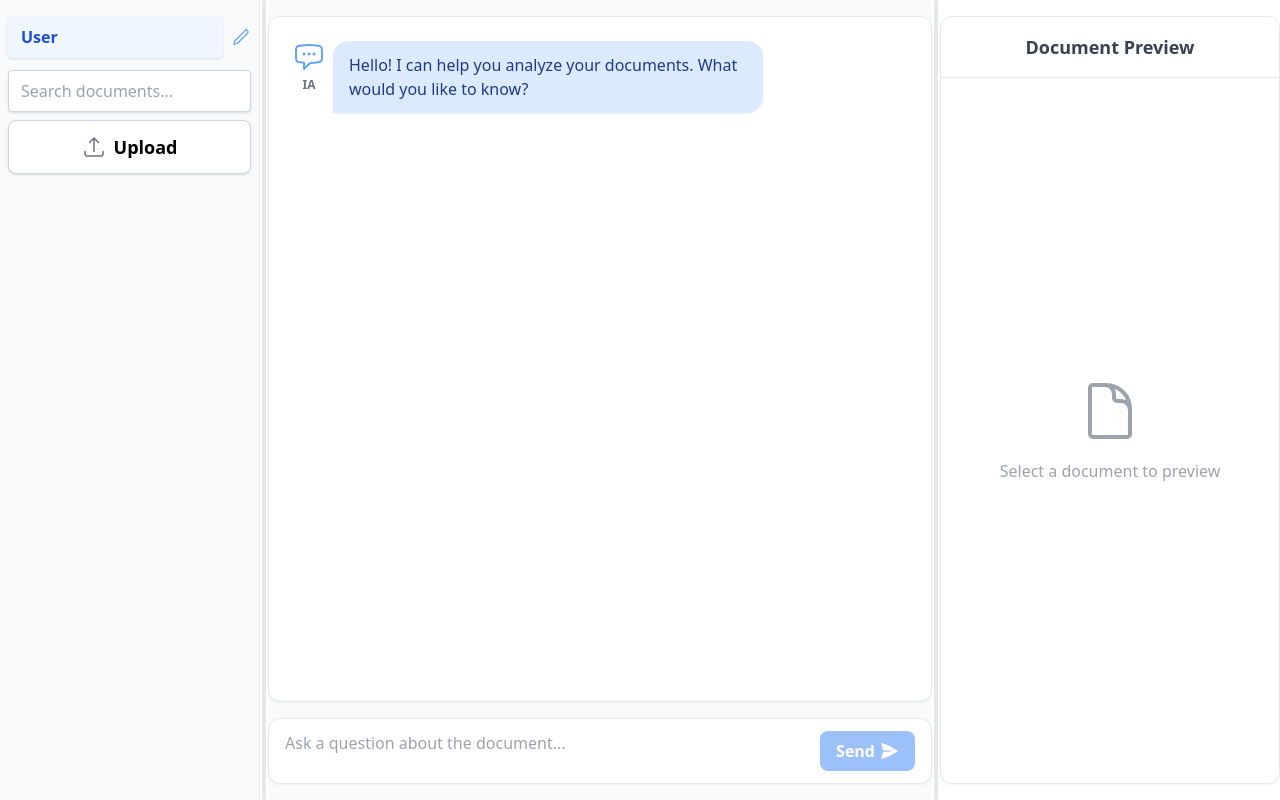
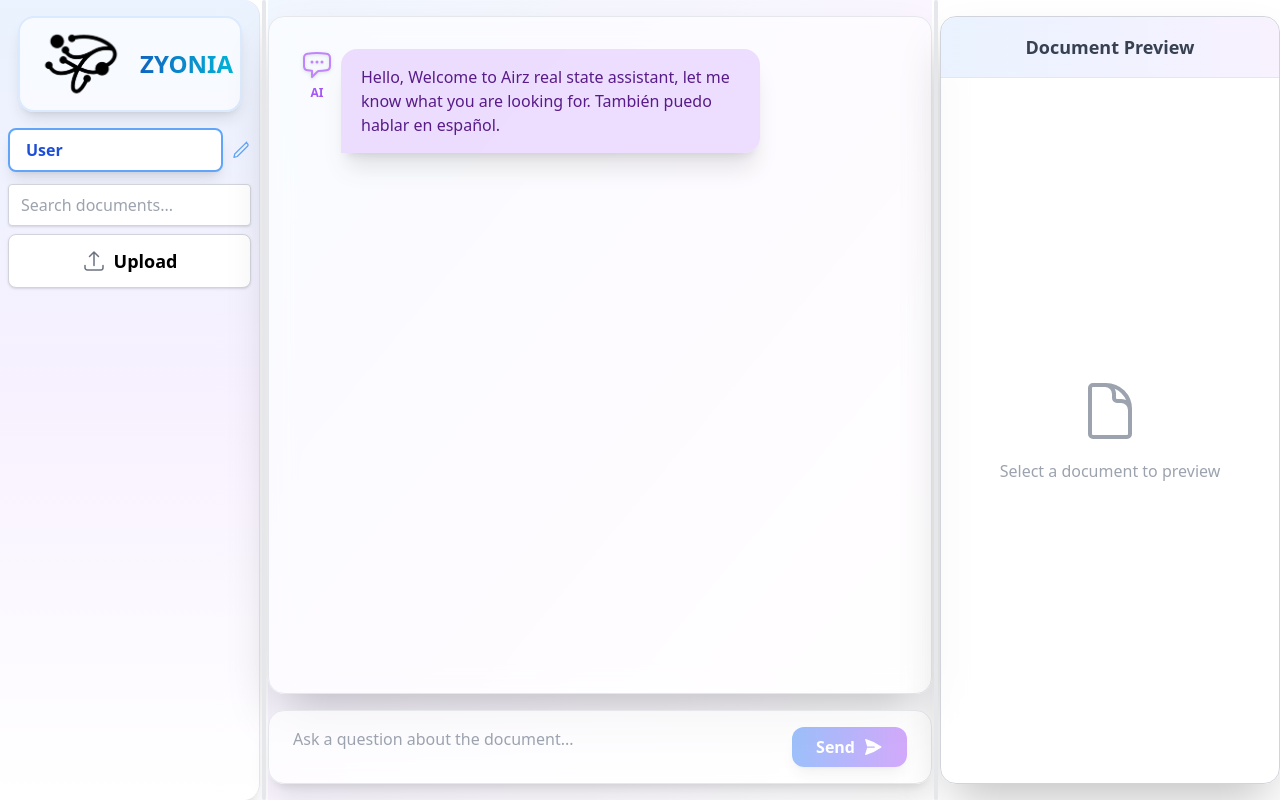
Before and after one commit to SosinaTefera/Zyoni-Frontend, a React (Vite) app: page / in a window 1280 px wide. Built offline with nearby package versions, Linux system fonts and the light colour scheme.

Commit message:
updated UI

```diff
--- a/src/App.jsx
+++ b/src/App.jsx
@@ -3,6 +3,7 @@ import Sidebar from './components/Sidebar';
 import ChatPanel from './components/ChatPanel';
 import PreviewPanel from './components/PreviewPanel';
 import Toast from './components/Toast';
+import logo from './assets/logo.png';
 
 function App() {
   const [selectedDocument, setSelectedDocument] = useState(null);
--- a/src/components/ChatPanel.jsx
+++ b/src/components/ChatPanel.jsx
@@ -4,7 +4,7 @@ import { ChatBubbleLeftEllipsisIcon } from '@heroicons/react/24/outline';
 
 function ChatPanel({ selectedDocument }) {
   const [messages, setMessages] = useState([
-    { role: 'assistant', content: 'Hello! I can help you analyze your documents. What would you like to know?' }
+    { role: 'assistant', content: 'Hello,\nWelcome to Airz real state assistant, let me know what you are looking for. También puedo hablar en español.' }
   ]);
   const [input, setInput] = useState('');
   const [isLoading, setIsLoading] = useState(false);
@@ -82,41 +82,41 @@ function ChatPanel({ selectedDocument }) {
   };
 
   return (
-    <main className="w-full flex flex-col h-full bg-gray-50 py-4">
-      <div className="flex-1 overflow-auto rounded-xl border border-gray-200 bg-white p-6 mb-4 shadow-sm">
-        <div className="space-y-6">
+    <main className="w-full flex flex-col h-full bg-gradient-to-br from-blue-100/40 via-purple-100/40 to-white/60 py-4">
+      <div className="flex-1 overflow-auto rounded-2xl border border-gray-200 bg-white/60 p-8 mb-4 shadow-2xl backdrop-blur-md backdrop-saturate-150">
+        <div className="space-y-8">
           {messages.map((message, index) => (
             <div key={index} className={`flex ${message.role === 'user' ? 'justify-end' : 'justify-start'}`}>
               {message.role === 'assistant' && (
                 <div className="flex flex-col items-center mr-2">
-                  <ChatBubbleLeftEllipsisIcon className="h-8 w-8 text-blue-400" />
-                  <span className="text-xs font-semibold text-gray-500 mt-1">IA</span>
+                  <ChatBubbleLeftEllipsisIcon className="h-8 w-8 text-purple-400 drop-shadow" />
+                  <span className="text-xs font-semibold text-purple-500 mt-1">AI</span>
                 </div>
               )}
               <div
-                className={`max-w-[70%] px-4 py-3 rounded-2xl text-base shadow-sm ${
+                className={`max-w-[70%] px-5 py-4 rounded-2xl text-base shadow-xl transition-all duration-300 ${
                   message.role === 'user'
-                    ? 'bg-gray-100 text-gray-800 rounded-br-none'
-                    : 'bg-blue-100 text-blue-900 rounded-bl-none'
-                }`}
+                    ? 'bg-blue-200/80 text-blue-900 rounded-br-none'
+                    : 'bg-purple-200/80 text-purple-900 rounded-bl-none'
+                } animate-fade-in`}
               >
                 {message.content}
               </div>
               {message.role === 'user' && (
                 <div className="flex flex-col items-center ml-2">
-                  <UserCircleIcon className="h-8 w-8 text-gray-400" />
-                  <span className="text-xs font-semibold text-gray-500 mt-1">User</span>
+                  <UserCircleIcon className="h-8 w-8 text-blue-400 drop-shadow" />
+                  <span className="text-xs font-semibold text-blue-500 mt-1">You</span>
                 </div>
               )}
             </div>
           ))}
           {isLoading && (
             <div className="flex justify-start">
-              <div className="bg-blue-100 rounded-2xl px-4 py-3 text-blue-900 shadow-sm">
+              <div className="bg-purple-100/80 rounded-2xl px-5 py-4 text-purple-900 shadow-xl animate-pulse">
                 <div className="flex space-x-2">
-                  <div className="w-2 h-2 bg-blue-400 rounded-full animate-bounce" />
-                  <div className="w-2 h-2 bg-blue-400 rounded-full animate-bounce delay-100" />
-                  <div className="w-2 h-2 bg-blue-400 rounded-full animate-bounce delay-200" />
+                  <div className="w-2 h-2 bg-purple-400 rounded-full animate-bounce" />
+                  <div className="w-2 h-2 bg-purple-400 rounded-full animate-bounce delay-100" />
+                  <div className="w-2 h-2 bg-purple-400 rounded-full animate-bounce delay-200" />
                 </div>
               </div>
             </div>
@@ -125,20 +125,20 @@ function ChatPanel({ selectedDocument }) {
         </div>
       </div>
       <form onSubmit={handleSubmit} className="mt-auto">
-        <div className="flex items-end gap-2 bg-white border border-gray-200 rounded-xl px-4 py-3 shadow-sm">
+        <div className="flex items-end gap-2 bg-white/70 border border-gray-200 rounded-2xl px-6 py-4 shadow-xl backdrop-blur-md transition-all duration-300 focus-within:ring-2 focus-within:ring-purple-300">
           <textarea
             value={input}
             onChange={(e) => setInput(e.target.value)}
             onKeyDown={handleKeyDown}
             placeholder="Ask a question about the document..."
-            className="flex-1 resize-none border-0 focus:ring-0 bg-transparent text-base min-h-[40px] max-h-32"
+            className="flex-1 resize-none border-0 focus:ring-0 bg-transparent text-base min-h-[40px] max-h-32 transition-all duration-300 focus:bg-white/90 focus:shadow-lg"
             rows={1}
             disabled={isLoading}
           />
           <button
             type="submit"
             disabled={isLoading || !input.trim()}
-            className="bg-blue-500 text-white rounded-lg px-4 py-2 hover:bg-blue-600 disabled:opacity-50 disabled:cursor-not-allowed flex items-center gap-1"
+            className="bg-gradient-to-r from-blue-500 to-purple-500 text-white rounded-xl px-6 py-2 hover:scale-105 hover:from-blue-600 hover:to-purple-600 disabled:opacity-50 disabled:cursor-not-allowed flex items-center gap-2 shadow-lg transition-all duration-300 focus:ring-2 focus:ring-purple-300"
           >
             <span className="font-semibold">Send</span>
             <PaperAirplaneIcon className="h-5 w-5" />
--- a/src/components/PreviewPanel.jsx
+++ b/src/components/PreviewPanel.jsx
@@ -367,8 +367,8 @@ function PreviewPanel({ selectedDocument }) {
 
   return (
     <section ref={panelRef} className="w-full h-full py-4">
-      <div className="h-full flex flex-col rounded-xl border border-gray-200 bg-white shadow-sm">
-        <div className="p-4 border-b border-gray-200 text-lg font-semibold text-gray-700 text-center">Document Preview</div>
+      <div className="h-full flex flex-col rounded-2xl border border-gray-300 bg-white/60 shadow-2xl backdrop-blur-md backdrop-saturate-150">
+        <div className="p-4 border-b border-gray-200 text-lg font-semibold text-gray-700 text-center bg-gradient-to-r from-blue-100/60 to-purple-100/60 rounded-t-2xl">Document Preview</div>
         <div className="flex-1 overflow-hidden p-4 flex flex-col items-center justify-center">
           {renderPreview()}
         </div>
--- a/src/components/Sidebar.jsx
+++ b/src/components/Sidebar.jsx
@@ -1,5 +1,6 @@
 import { useState, useEffect } from "react";
 import { DocumentIcon, XMarkIcon, ArrowUpTrayIcon, PencilIcon, PhotoIcon, CodeBracketIcon, TableCellsIcon } from "@heroicons/react/24/outline";
+import logo from '../assets/Untitled design (2).png';
 
 function getFileTypeIcon(doc) {
   if (doc.type.startsWith('image/')) return <PhotoIcon className="h-5 w-5 text-blue-400 mr-2" />;
@@ -126,7 +127,11 @@ function Sidebar({ onDocumentSelect, selectedDocument, setToast }) {
   };
 
   return (
-    <aside className="h-full flex flex-col gap-4 px-2 py-4 bg-gray-50 border-r border-gray-200 overflow-y-auto" style={{ minWidth: 120, maxWidth: 400 }}>
+    <aside className="h-full flex flex-col gap-4 px-2 py-4 bg-gradient-to-b from-blue-100/60 via-purple-100/60 to-white/60 border-r border-gray-200 shadow-xl rounded-r-2xl backdrop-blur-md backdrop-saturate-150 overflow-y-auto" style={{ minWidth: 120, maxWidth: 400 }}>
+      <div className="flex flex-row items-center justify-center h-24 w-56 mx-auto my-0 rounded-2xl bg-white/60 shadow-lg border-2 border-blue-100 overflow-hidden">
+        <img src={logo} alt="Company Logo" className="h-full w-1/2 object-contain" />
+        <span className="text-2xl font-bold bg-gradient-to-r from-[#0F65C1] to-[#02B3D6] text-transparent bg-clip-text ml-1">ZYONIA</span>
+      </div>
       <div className="flex flex-col items-center w-full mb-2">
         <div className="w-full max-w-xs mb-3 flex items-center gap-2">
           {editingGuest ? (
@@ -137,16 +142,17 @@ function Sidebar({ onDocumentSelect, selectedDocument, setToast }) {
               onBlur={handleGuestNameBlur}
               onKeyDown={handleGuestNameKeyDown}
               autoFocus
-              className="flex-1 px-3 py-2 rounded border border-blue-300 focus:outline-none focus:ring-2 focus:ring-blue-400 text-base shadow font-semibold text-blue-700 bg-blue-50"
+              placeholder="User"
+              className="flex-1 px-4 py-2 rounded-lg border-2 border-blue-400 focus:outline-none focus:ring-2 focus:ring-blue-400 text-base shadow-lg font-bold text-blue-700 bg-white placeholder-blue-300 transition-all duration-200"
             />
           ) : (
             <button
               type="button"
               onClick={handleGuestNameClick}
-              className="flex-1 text-left px-3 py-2 rounded border border-transparent hover:border-blue-300 bg-blue-50 text-base font-semibold text-blue-700 shadow cursor-pointer"
+              className="flex-1 text-left px-4 py-2 rounded-lg border-2 border-blue-400 bg-white text-base font-bold text-blue-700 shadow-lg cursor-pointer hover:bg-blue-50 hover:border-blue-500 transition-all duration-200"
               title="Click to edit your name"
             >
-              {guestName}
+              {guestName || 'User'}
             </button>
           )}
           <svg
```
Also changed, not shown: src/assets/Untitled design (2).png (added), src/assets/logo.png (added).
